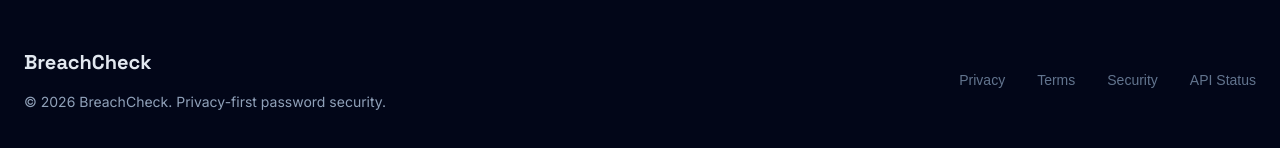
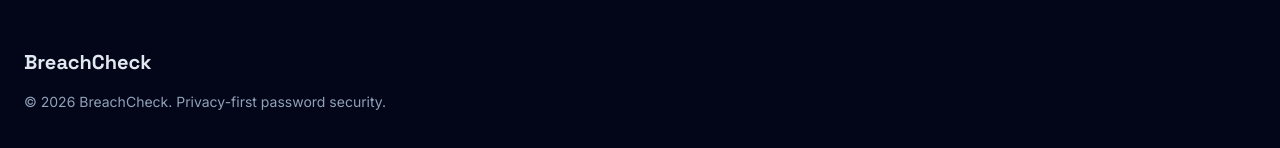
Before and after one commit to Inventus-s/breachcheck, a Next.js app: page / in a window 1280 px wide. Shown: the part 3510-3658 px from the top of the page. Built offline with nearby package versions, Linux system fonts and the light colour scheme.

Commit message:
commented footer policy pages

```diff
--- a/components/Footer.tsx
+++ b/components/Footer.tsx
@@ -11,12 +11,12 @@
                     </p>
                 </div>
 
-                <div className="flex flex-wrap gap-x-8 gap-y-4 md:justify-end">
+                {/* <div className="flex flex-wrap gap-x-8 gap-y-4 md:justify-end">
                     <a className="text-sm text-slate-500 hover:text-cyan-400">Privacy</a>
                     <a className="text-sm text-slate-500 hover:text-cyan-400">Terms</a>
                     <a className="text-sm text-slate-500 hover:text-cyan-400">Security</a>
                     <a className="text-sm text-slate-500 hover:text-cyan-400">API Status</a>
-                </div>
+                </div> */}
             </div>
         </footer>
     );
```
